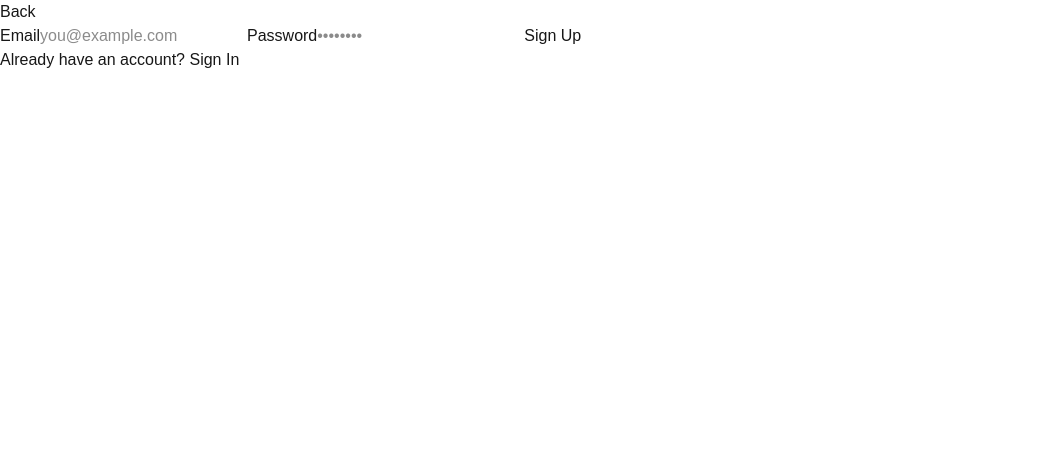
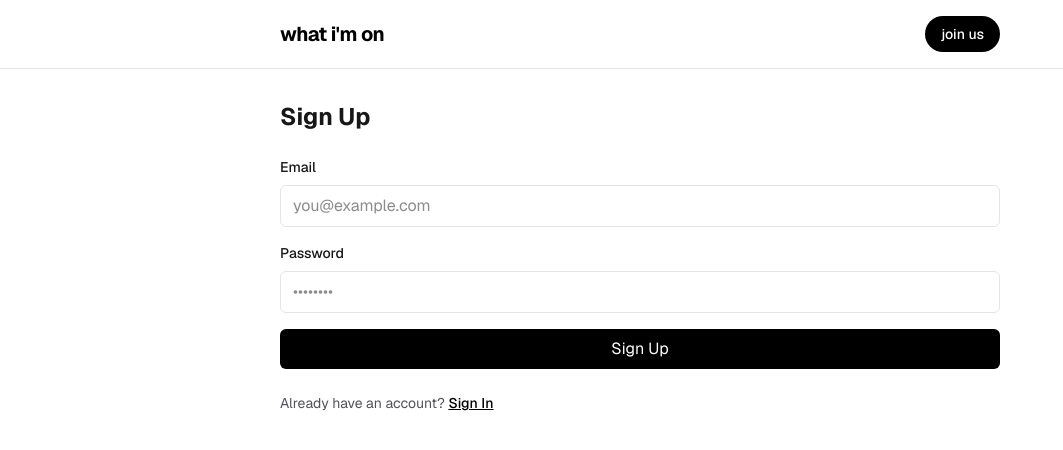
Before and after one commit to peucastro/what-im-on, a Next.js app: page /register in a window 1280 px wide. Shown: the top 450 px of the page, without its empty margins (0-1063 px from the left). Built offline with nearby package versions, Linux system fonts and the light colour scheme; no server answers.

Commit message:
auth pages

```diff
--- a/app/globals.css
+++ b/app/globals.css
@@ -1,26 +1,24 @@
 @import 'tailwindcss';
+
+@theme {
+  --font-sans: var(--font-geist-sans);
+  --font-mono: var(--font-geist-mono);
+}
 
 :root {
   --background: #ffffff;
   --foreground: #171717;
-}
-
-@theme inline {
-  --color-background: var(--background);
-  --color-foreground: var(--foreground);
-  --font-sans: var(--font-geist-sans);
-  --font-mono: var(--font-geist-mono);
+  color-scheme: light dark;
 }
 
 @media (prefers-color-scheme: dark) {
   :root {
-    --background: #0a0a0a;
-    --foreground: #ededed;
+    --background: #000000;
+    --foreground: #ffffff;
   }
 }
 
 body {
-  background: var(--background);
+  background-color: var(--background);
   color: var(--foreground);
-  font-family: Arial, Helvetica, sans-serif;
 }
--- a/app/layout.tsx
+++ b/app/layout.tsx
@@ -1,6 +1,7 @@
 import type { Metadata } from 'next';
 import { Geist, Geist_Mono } from 'next/font/google';
 import './globals.css';
+import Navbar from '@/components/Navbar';
 
 const geistSans = Geist({
   variable: '--font-geist-sans',
@@ -24,7 +25,12 @@ export default function RootLayout({
 }>) {
   return (
     <html lang="en" className={`${geistSans.variable} ${geistMono.variable} h-full antialiased`}>
-      <body className="min-h-full flex flex-col">{children}</body>
+      <body className="min-h-full flex flex-col">
+        <Navbar />
+        <main className="mx-auto w-full max-w-3xl flex-1 px-6 py-8">
+          {children}
+        </main>
+      </body>
     </html>
   );
 }
--- a/app/login/page.tsx
+++ b/app/login/page.tsx
@@ -1,26 +1,49 @@
-import Link from 'next/link';
-import { login } from '@/app/auth/actions';
+import Link from "next/link";
+import { login } from "@/app/auth/actions";
 
 export default async function LoginPage({
   searchParams,
 }: {
   searchParams: Promise<{ message: string }>;
 }) {
+  const { message } = await searchParams;
+
   return (
-    <div>
-      <Link href="/">Back</Link>
-
-      <form>
-        <label htmlFor="email">Email</label>
-        <input name="email" placeholder="you@example.com" required />
-        <label htmlFor="password">Password</label>
-        <input type="password" name="password" placeholder="••••••••" required />
-        <button formAction={login}>Sign In</button>
-        {searchParams && (await searchParams).message && <p>{(await searchParams).message}</p>}
+    <div className="flex flex-col gap-6">
+      <h1 className="text-2xl font-bold">Sign In</h1>
+      <form className="flex flex-col gap-4">
+        <div className="flex flex-col gap-2">
+          <label htmlFor="email" className="text-sm font-medium">Email</label>
+          <input
+            name="email"
+            placeholder="you@example.com"
+            required
+            className="rounded-md border border-zinc-200 px-3 py-2 dark:border-zinc-800 dark:bg-black"
+          />
+        </div>
+        <div className="flex flex-col gap-2">
+          <label htmlFor="password" title="Password" className="text-sm font-medium">Password</label>
+          <input
+            type="password"
+            name="password"
+            placeholder="••••••••"
+            required
+            className="rounded-md border border-zinc-200 px-3 py-2 dark:border-zinc-800 dark:bg-black"
+          />
+        </div>
+        <button
+          formAction={login}
+          className="rounded-md bg-black px-4 py-2 text-white hover:bg-zinc-800 dark:bg-white dark:text-black dark:hover:bg-zinc-200"
+        >
+          Sign In
+        </button>
+        {message && (
+          <p className="text-sm text-red-500">{message}</p>
+        )}
       </form>
 
-      <p>
-        Don&apos;t have an account? <Link href="/register">Sign Up</Link>
+      <p className="text-sm text-zinc-600 dark:text-zinc-400">
+        Don&apos;t have an account? <Link href="/register" className="font-medium text-black underline dark:text-white">Sign Up</Link>
       </p>
     </div>
   );
--- a/app/page.tsx
+++ b/app/page.tsx
@@ -1,71 +1,23 @@
-import Link from 'next/link';
-import Image from 'next/image';
-
 export default function Home() {
   return (
-    <div className="flex flex-col flex-1 items-center justify-center bg-zinc-50 font-sans dark:bg-black">
-      <main className="flex flex-1 w-full max-w-3xl flex-col items-center justify-between py-32 px-16 bg-white dark:bg-black sm:items-start">
-        <div className="flex w-full justify-between items-center mb-8">
-          <Image
-            className="dark:invert"
-            src="/next.svg"
-            alt="Next.js logo"
-            width={100}
-            height={20}
-            priority
-          />
-          <Link href="/login" className="font-medium text-zinc-950 dark:text-zinc-50">
-            Login
-          </Link>
-        </div>
-        <div className="flex flex-col items-center gap-6 text-center sm:items-start sm:text-left">
-          <h1 className="max-w-xs text-3xl font-semibold leading-10 tracking-tight text-black dark:text-zinc-50">
-            To get started, edit the page.tsx file.
+    <div className="flex flex-col items-center gap-12 py-12 text-center sm:items-start sm:text-left">
+      <div className="flex flex-col items-center gap-6 sm:items-start">
+        <h1 className="text-4xl font-bold tracking-tight text-black dark:text-zinc-50 sm:text-5xl">
+          what i&apos;m on
         </h1>
-          <p className="max-w-md text-lg leading-8 text-zinc-600 dark:text-zinc-400">
-            Looking for a starting point or more instructions? Head over to{' '}
-            <a
-              href="https://vercel.com/templates?framework=next.js&utm_source=create-next-app&utm_medium=appdir-template-tw&utm_campaign=create-next-app"
-              className="font-medium text-zinc-950 dark:text-zinc-50"
-            >
-              Templates
-            </a>{' '}
-            or the{' '}
-            <a
-              href="https://nextjs.org/learn?utm_source=create-next-app&utm_medium=appdir-template-tw&utm_campaign=create-next-app"
-              className="font-medium text-zinc-950 dark:text-zinc-50"
-            >
-              Learning
-            </a>{' '}
-            center.
+        <p className="max-w-md text-lg leading-8 text-zinc-600 dark:text-zinc-400 lowercase">
+          A personal space to showcase your current obsessions and crowdsource your next favorite thing. Share what you’re into and get curated recommendations.
         </p>
       </div>
-        <div className="flex flex-col gap-4 text-base font-medium sm:flex-row">
+
+      <div className="flex flex-col gap-4 sm:flex-row">
         <a
-            className="flex h-12 w-full items-center justify-center gap-2 rounded-full bg-foreground px-5 text-background transition-colors hover:bg-[#383838] dark:hover:bg-[#ccc] md:w-[158px]"
-            href="https://vercel.com/new?utm_source=create-next-app&utm_medium=appdir-template-tw&utm_campaign=create-next-app"
-            target="_blank"
-            rel="noopener noreferrer"
+          className="flex h-12 items-center justify-center gap-2 rounded-full bg-black px-8 text-white transition-colors hover:bg-zinc-800 dark:bg-white dark:text-black dark:hover:bg-zinc-200"
+          href="/register"
         >
-            <Image
-              className="dark:invert"
-              src="/vercel.svg"
-              alt="Vercel logomark"
-              width={16}
-              height={16}
-            />
-            Deploy Now
-          </a>
-          <a
-            className="flex h-12 w-full items-center justify-center rounded-full border border-solid border-black/[.08] px-5 transition-colors hover:border-transparent hover:bg-black/[.04] dark:border-white/[.145] dark:hover:bg-[#1a1a1a] md:w-[158px]"
-            href="https://nextjs.org/docs?utm_source=create-next-app&utm_medium=appdir-template-tw&utm_campaign=create-next-app"
-            target="_blank"
-            rel="noopener noreferrer"
-          >
-            Documentation
+          get started
         </a>
       </div>
-      </main>
     </div>
   );
 }
--- a/app/register/page.tsx
+++ b/app/register/page.tsx
@@ -1,26 +1,49 @@
-import Link from 'next/link';
-import { signup } from '@/app/auth/actions';
+import Link from "next/link";
+import { signup } from "@/app/auth/actions";
 
 export default async function RegisterPage({
   searchParams,
 }: {
   searchParams: Promise<{ message: string }>;
 }) {
+  const { message } = await searchParams;
+
   return (
-    <div>
-      <Link href="/">Back</Link>
-
-      <form>
-        <label htmlFor="email">Email</label>
-        <input name="email" placeholder="you@example.com" required />
-        <label htmlFor="password">Password</label>
-        <input type="password" name="password" placeholder="••••••••" required />
-        <button formAction={signup}>Sign Up</button>
-        {searchParams && (await searchParams).message && <p>{(await searchParams).message}</p>}
+    <div className="flex flex-col gap-6">
+      <h1 className="text-2xl font-bold">Sign Up</h1>
+      <form className="flex flex-col gap-4">
+        <div className="flex flex-col gap-2">
+          <label htmlFor="email" className="text-sm font-medium">Email</label>
+          <input
+            name="email"
+            placeholder="you@example.com"
+            required
+            className="rounded-md border border-zinc-200 px-3 py-2 dark:border-zinc-800 dark:bg-black"
+          />
+        </div>
+        <div className="flex flex-col gap-2">
+          <label htmlFor="password" title="Password" className="text-sm font-medium">Password</label>
+          <input
+            type="password"
+            name="password"
+            placeholder="••••••••"
+            required
+            className="rounded-md border border-zinc-200 px-3 py-2 dark:border-zinc-800 dark:bg-black"
+          />
+        </div>
+        <button
+          formAction={signup}
+          className="rounded-md bg-black px-4 py-2 text-white hover:bg-zinc-800 dark:bg-white dark:text-black dark:hover:bg-zinc-200"
+        >
+          Sign Up
+        </button>
+        {message && (
+          <p className="text-sm text-red-500">{message}</p>
+        )}
       </form>
 
-      <p>
-        Already have an account? <Link href="/login">Sign In</Link>
+      <p className="text-sm text-zinc-600 dark:text-zinc-400">
+        Already have an account? <Link href="/login" className="font-medium text-black underline dark:text-white">Sign In</Link>
       </p>
     </div>
   );
--- /dev/null
+++ b/components/Navbar.tsx
@@ -0,0 +1,55 @@
+import Link from "next/link";
+import { cookies } from "next/headers";
+import { createClient } from "@/utils/supabase/server";
+import { signOut } from "@/app/auth/actions";
+
+export default async function Navbar() {
+  const cookieStore = await cookies();
+  const supabase = createClient(cookieStore);
+
+  const {
+    data: { user },
+  } = await supabase.auth.getUser();
+
+  return (
+    <nav className="w-full border-b border-zinc-200 bg-white/80 backdrop-blur-md dark:border-zinc-800 dark:bg-black/80">
+      <div className="mx-auto flex max-w-3xl items-center justify-between px-6 py-4">
+        {/* Logo / Home Link */}
+        <Link href="/" className="text-xl font-bold tracking-tight text-black dark:text-white">
+          what i'm on
+        </Link>
+
+        {/* Auth State Links */}
+        <div className="flex items-center gap-4 text-sm font-medium">
+          {user ? (
+            <>
+              <Link
+                href="/dashboard"
+                className="text-zinc-600 hover:text-black dark:text-zinc-400 dark:hover:text-white"
+              >
+                dashboard
+              </Link>
+              <form action={signOut}>
+                <button
+                  type="submit"
+                  className="rounded-full bg-black px-4 py-2 text-white hover:bg-zinc-800 dark:bg-white dark:text-black dark:hover:bg-zinc-200"
+                >
+                  sign out
+                </button>
+              </form>
+            </>
+          ) : (
+            <>
+              <Link
+                href="/register"
+                className="rounded-full bg-black px-4 py-2 text-white hover:bg-zinc-800 dark:bg-white dark:text-black dark:hover:bg-zinc-200"
+              >
+                join us
+              </Link>
+            </>
+          )}
+        </div>
+      </div>
+    </nav>
+  );
+}
```
Lines whose indentation alone changed are shown as unchanged.
